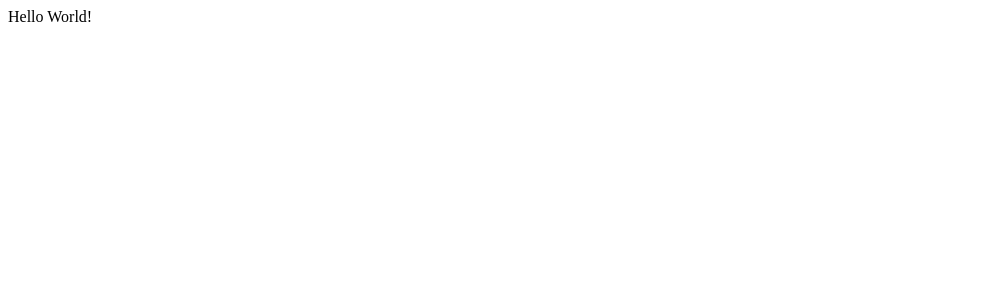
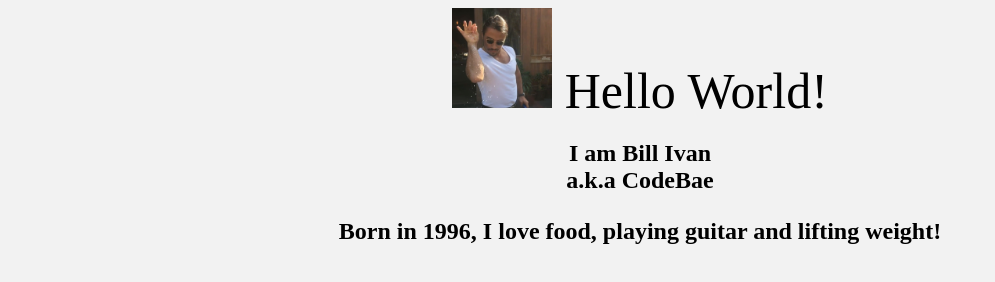
Before and after one commit to BillIvanKoo/LeCodeBae.github.io, a plain HTML site: page index.html in a window 1280 px wide. Shown: the whole page, without its empty margins (0-995 px from the left). Drawn offline with Linux system fonts and the light colour scheme.

Commit message:
changes everything

```diff
--- a/index.html
+++ b/index.html
@@ -1,5 +1,18 @@
 <html>
+<head>
+    <link href="style.css" rel="stylesheet" />
+  <title>
+    The Code Bae
+  </title>
+</head>
 <body>
+<header>
+  <img id="salt-bae" src="img/Salt-Bae-Meme.jpg"/ width="100px">
 Hello World!
+</header>
+<h2>I am Bill Ivan </br>
+  a.k.a CodeBae<h2>
+    <p> Born in 1996, I love food, playing guitar and lifting weight! </p>
+
 </body>
 </html>
--- /dev/null
+++ b/style.css
@@ -0,0 +1,15 @@
+body {
+  background-color: #f2f2f2;
+}
+header{
+  z-index: 1;
+  font-size: 50px;
+  text-align: center;
+  border-bottom: line;
+}
+h2 {
+  text-align: center;
+}
+p {
+  text-align: center;
+}
```
Also changed, not shown: img/Salt-Bae-Meme.jpg (added), img/website-background.jpg (added).
